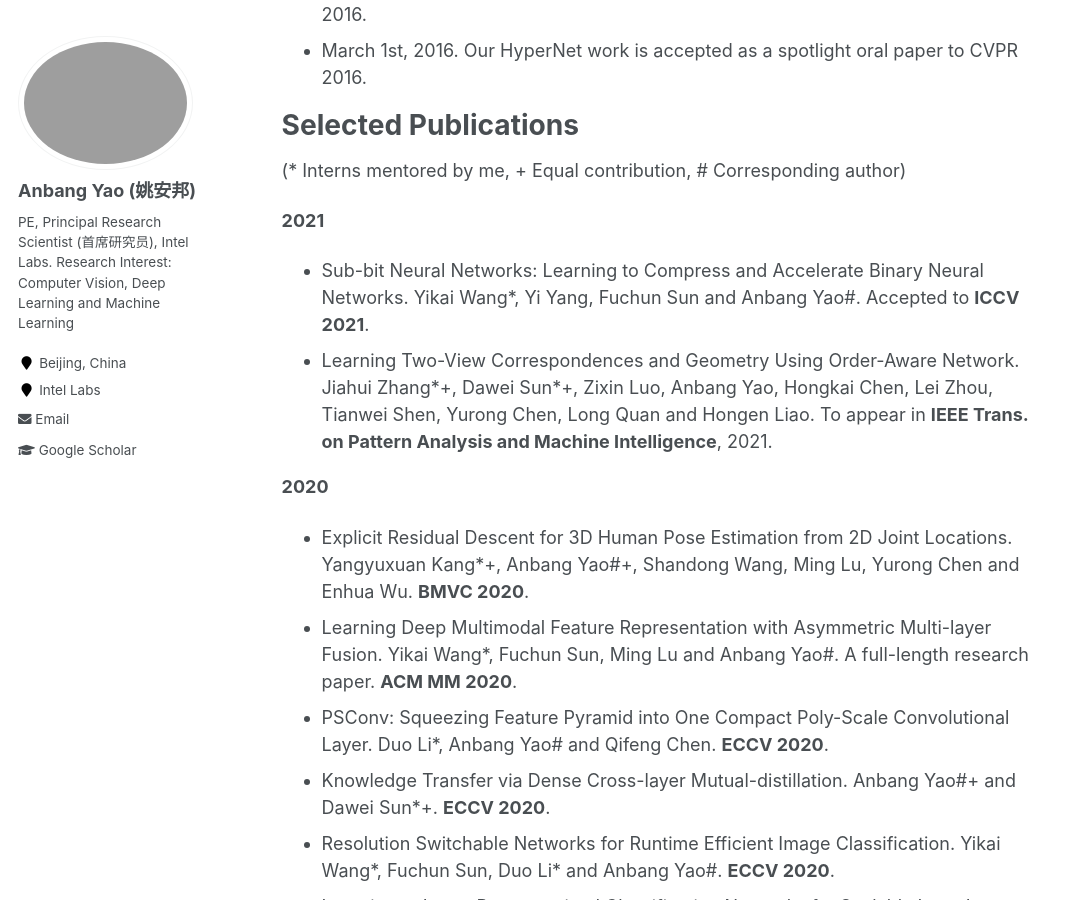
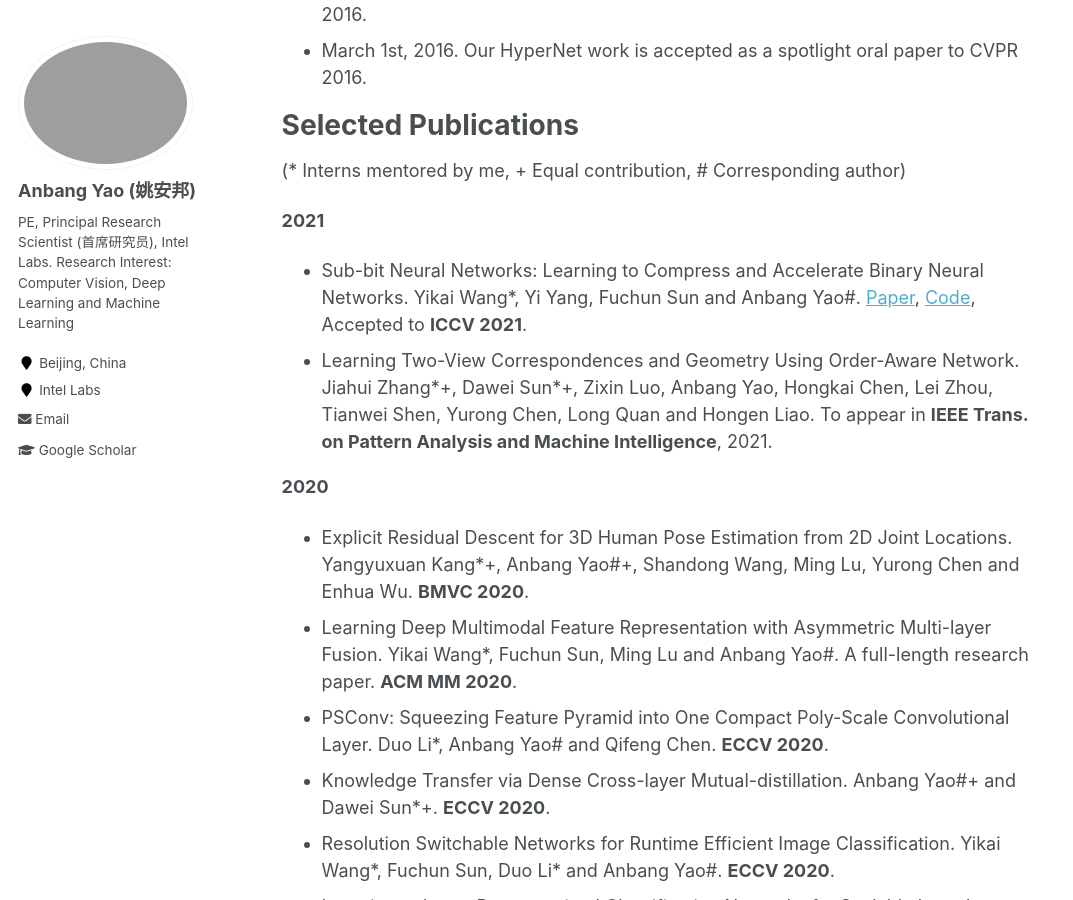
Before and after one commit to YaoAnbang/YaoAnbang.github.io, a Jekyll site: the page built from _pages/about.md, in a window 1280 px wide and 900 px high, scrolled down 1370 px. Shown: the whole window, without its empty margins (0-1073 px from the left). Built offline with Jekyll 4.4.1, drawn with Linux system fonts in a browser that asks for light colours.

Commit message:
Update about.md

```diff
--- a/_pages/about.md
+++ b/_pages/about.md
@@ -43,7 +43,7 @@ Selected Publications
 (\* Interns mentored by me, \+ Equal contribution, \# Corresponding author)
 
 **2021**
-+ Sub-bit Neural Networks: Learning to Compress and Accelerate Binary Neural Networks. Yikai Wang\*, Yi Yang, Fuchun Sun and Anbang Yao\#. Accepted to **ICCV 2021**.
++ Sub-bit Neural Networks: Learning to Compress and Accelerate Binary Neural Networks. Yikai Wang\*, Yi Yang, Fuchun Sun and Anbang Yao\#. [Paper](https://yaoanbang.github.io/), [Code](https://yaoanbang.github.io/), Accepted to **ICCV 2021**.
 + Learning Two-View Correspondences and Geometry Using Order-Aware Network. Jiahui Zhang\*\+, Dawei Sun\*\+, Zixin Luo, Anbang Yao, Hongkai Chen, Lei Zhou, Tianwei Shen, Yurong Chen, Long Quan and Hongen Liao. To appear in **IEEE Trans. on Pattern Analysis and Machine Intelligence**, 2021.
 
 **2020**
```
